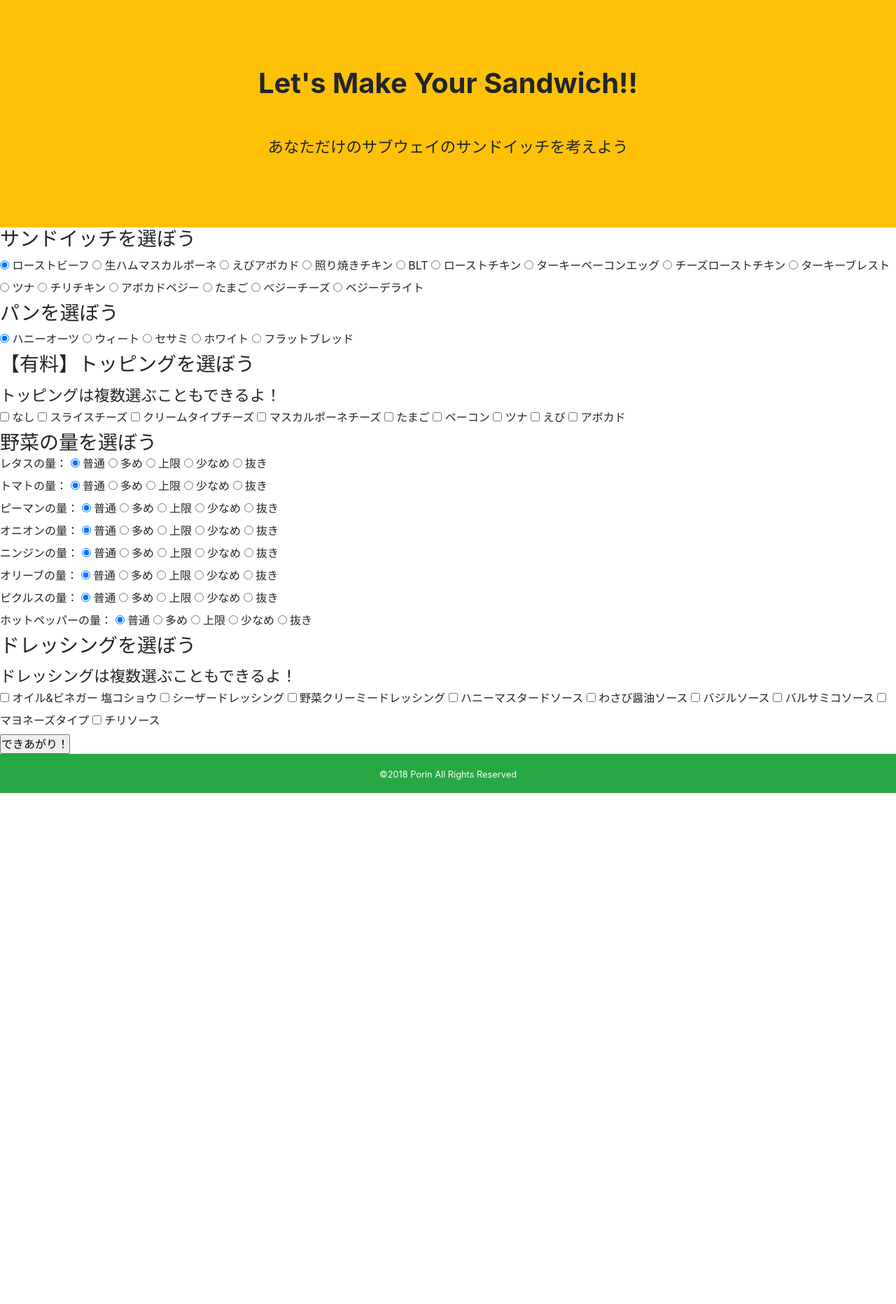
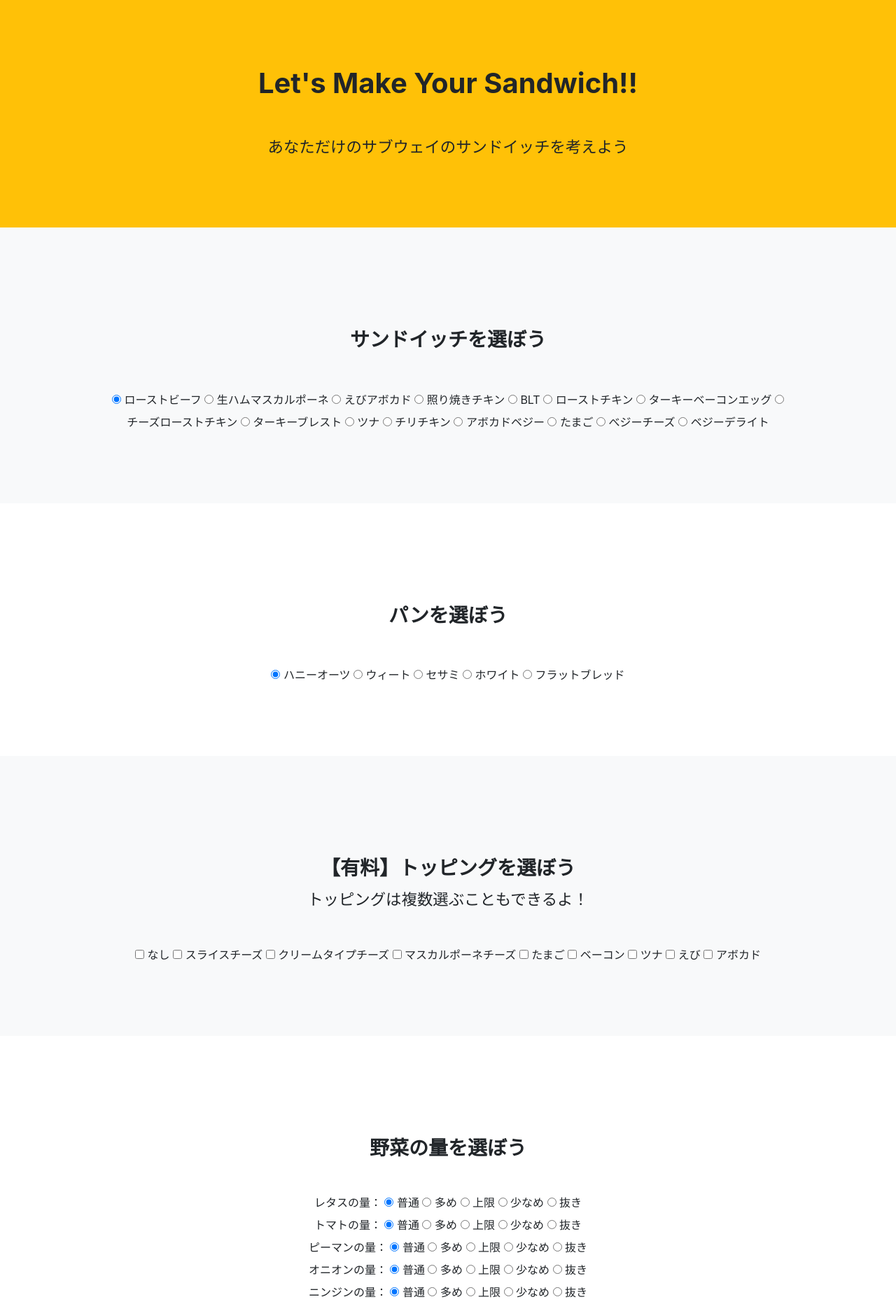
Before and after one commit to mihoijuin/subway-order, a Flask app: page / in a window 1280 px wide. Shown: the part 57-1920 px from the top of the page at 70% size. Before the commit the page ends 1190 px from the top, so only its background shows below. Run offline with Flask 2, Linux system fonts and the light colour scheme; some libraries are stand-ins or nearby versions.

Commit message:
[add]refs #68 選択部分のレイアウトを余白をBootstrapを使用し作成
中央揃え、交互に背景色をつける、上下の余白をpy-5,mb-5を使用してつける

```diff
--- a/web-app/subway/templates/index.html
+++ b/web-app/subway/templates/index.html
@@ -18,8 +18,9 @@
       {{ form.hidden_tag() }}
 
       <!-- サンド選択 -->
-      <section>
-        <h3>{{ form.sand.label }}</h3>
+      <div class="bg-light py-5">
+        <section class="container text-center py-5">
+          <h3 class="font-weight-bold mb-5 pt-5">{{ form.sand.label }}</h3>
           {% for sand_choice in form.sand %}
           <tr>
             <td>{{ sand_choice }}</td>
@@ -27,10 +28,12 @@
           </tr>
           {% endfor %}
         </section>
+      </div>
 
       <!-- パン選択 -->
-      <section>
-        <h3>{{ form.bread.label }}</h3>
+      <div class="py-5">
+        <section class="container text-center py-5">
+          <h3 class="font-weight-bold mb-5 pt-5">{{ form.bread.label }}</h3>
           {% for bread_choice in form.bread %}
           <tr>
             <td>{{ bread_choice }}</td>
@@ -38,11 +41,13 @@
           </tr>
           {% endfor %}
         </section>
+      </div>
 
       <!-- トッピングを選択 -->
-      <section>
-        <h3>{{ form.topping.label }}</h3>
-        <p>トッピングは複数選ぶこともできるよ！</p>
+      <div class="bg-light py-5">
+        <section class="container text-center py-5">
+          <h3 class="font-weight-bold pt-5">{{ form.topping.label }}</h3>
+          <p class="mb-5">トッピングは複数選ぶこともできるよ！</p>
           {% for topping_choice in form.topping %}
           <tr>
             <td>{{ topping_choice }}</td>
@@ -50,10 +55,12 @@
           </tr>
           {% endfor %}
         </section>
+      </div>
 
       <!-- 野菜の量を選択 -->
-      <section>
-        <h3>野菜の量を選ぼう</h3>
+      <div class="py-5">
+        <section class="container text-center py-5">
+          <h3 class="font-weight-bold mb-5 pt-5">野菜の量を選ぼう</h3>
           <!-- レタス -->
           <div>
             <caption>{{ form.lettus.label }}：</caption>
@@ -135,11 +142,13 @@
             {% endfor %}
           </div>
         </section>
+      </div>
 
       <!-- ドレッシングを選択 -->
-      <section>
-        <h3>{{ form.source.label }}</h3>
-        <p>ドレッシングは複数選ぶこともできるよ！</p>
+      <div class="bg-light py-5">
+        <section class="container text-center py-5">
+          <h3 class="font-weight-bold pt-5">{{ form.source.label }}</h3>
+          <p class="mb-5">ドレッシングは複数選ぶこともできるよ！</p>
           {% for source_choice in form.source %}
           <tr>
             <td>{{ source_choice }}</td>
@@ -147,6 +156,7 @@
           </tr>
           {% endfor %}
         </section>
+      </div>
 
       <!-- 送信 -->
       <div>
```
Lines whose indentation alone changed are shown as unchanged.
